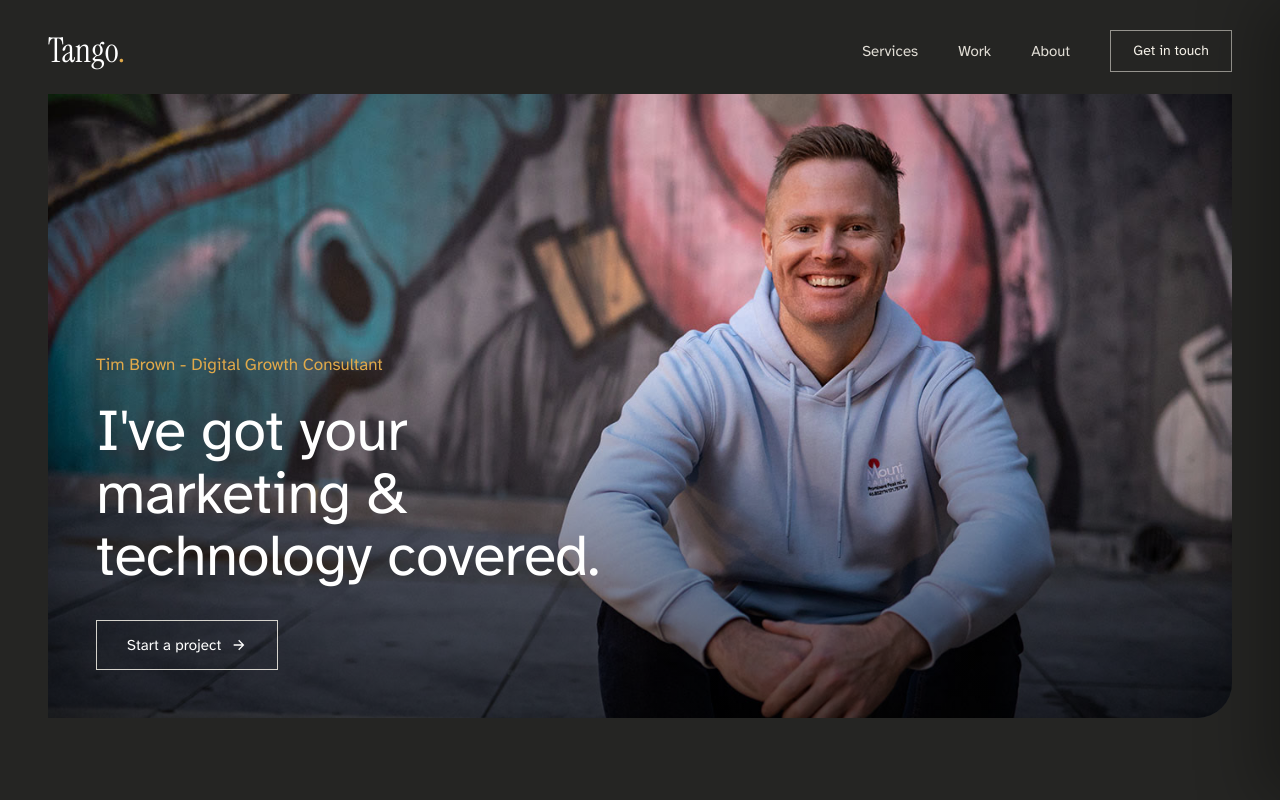
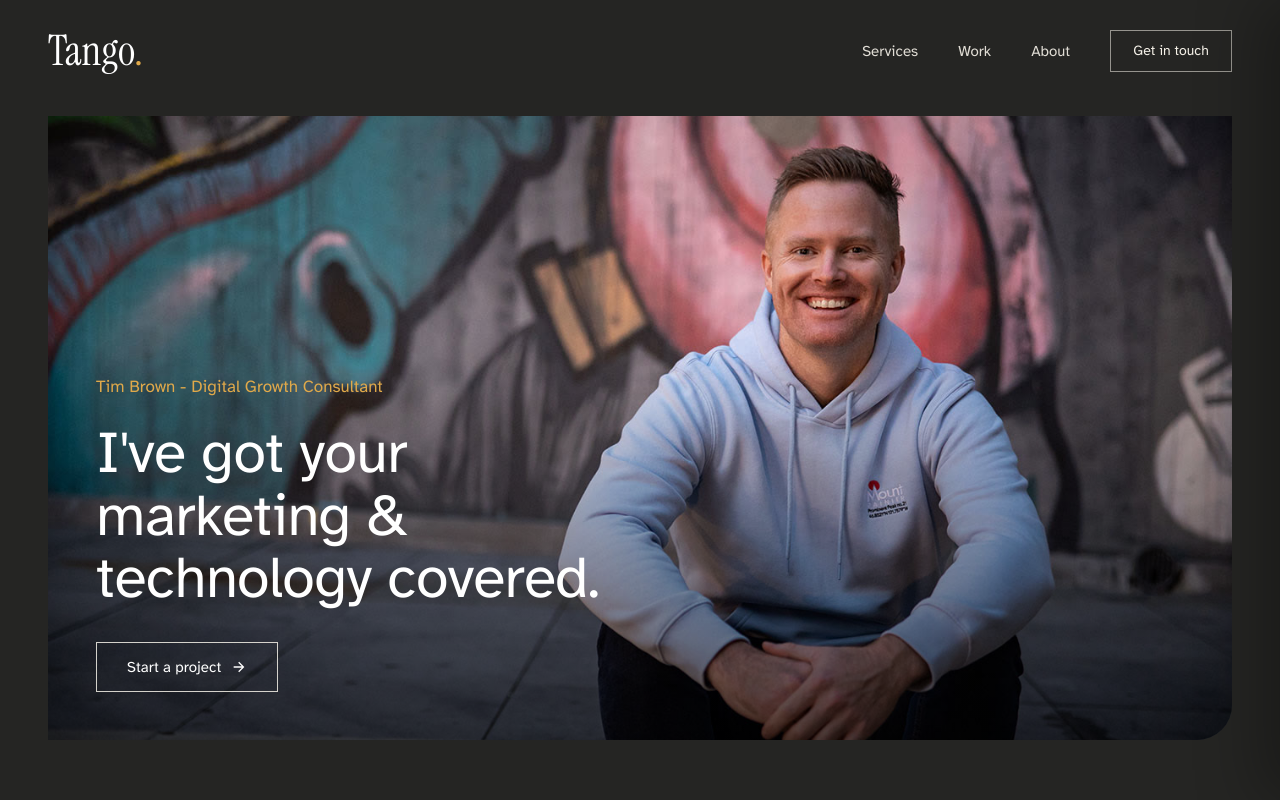
Before and after one commit to tangobrown/tango-site, a Next.js app: page / in a window 1280 px wide. Shown: the top 800 px of the page. Built offline with nearby package versions, Linux system fonts and the light colour scheme.

Commit message:
Hero: increase section top-padding to 92/116px so image clears the nav; Nav: bump logo 28/34 -> 34/42px

```diff
--- a/components/Hero.tsx
+++ b/components/Hero.tsx
@@ -15,7 +15,7 @@ export default function Hero() {
   return (
     <section
       id="top"
-      className="bg-hero text-heroText pt-[73px] md:pt-[94px] relative"
+      className="bg-hero text-heroText pt-[92px] md:pt-[116px] relative"
     >
       {/* Rounded hero image (back to 1400px column) with H1 + button + caption overlaid */}
       <div className="container-hero">
--- a/components/Nav.tsx
+++ b/components/Nav.tsx
@@ -15,7 +15,7 @@ export default function Nav() {
         <Link
           href="#top"
           aria-label="Tango home"
-          className="font-instrument font-normal text-[28px] md:text-[34px] leading-none whitespace-nowrap text-white"
+          className="font-instrument font-normal text-[34px] md:text-[42px] leading-none whitespace-nowrap text-white"
         >
           Tango<span aria-hidden="true" className="text-gold">.</span>
         </Link>
```
